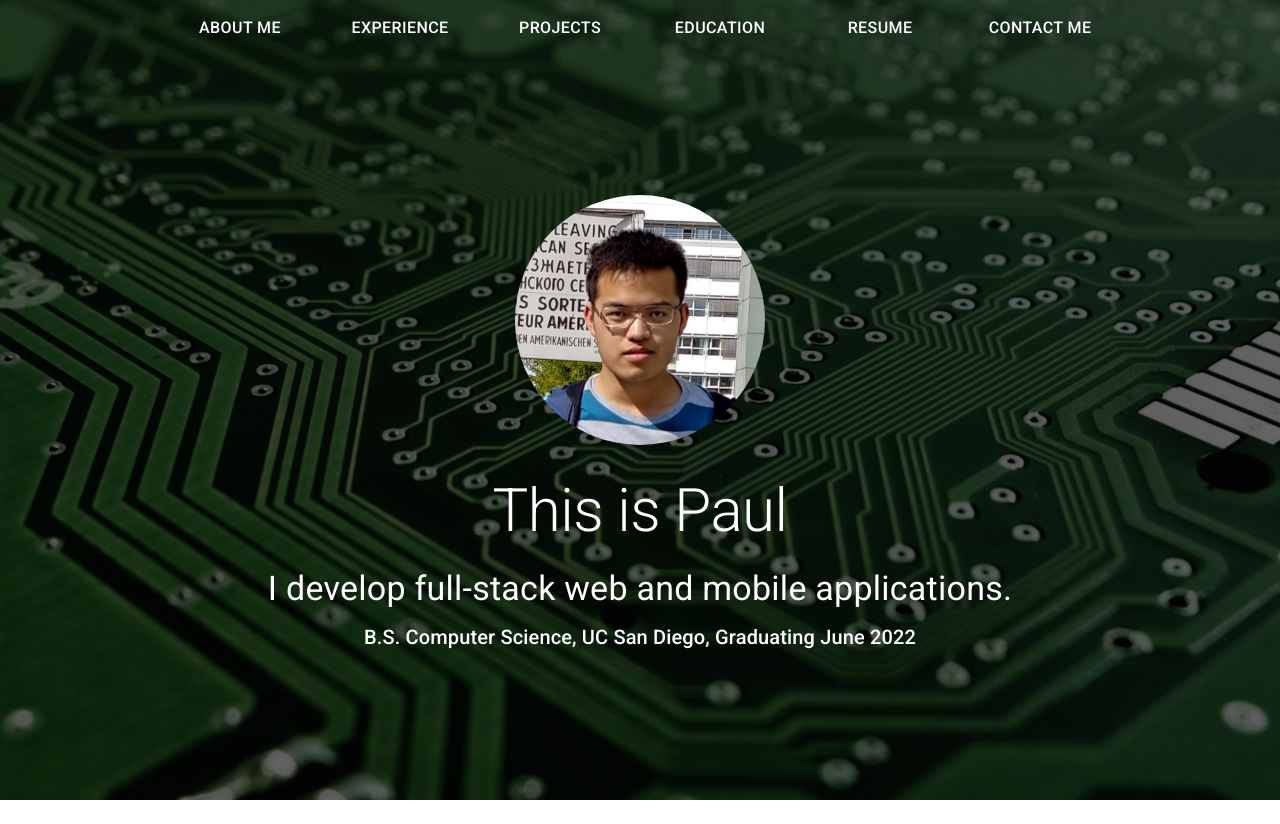
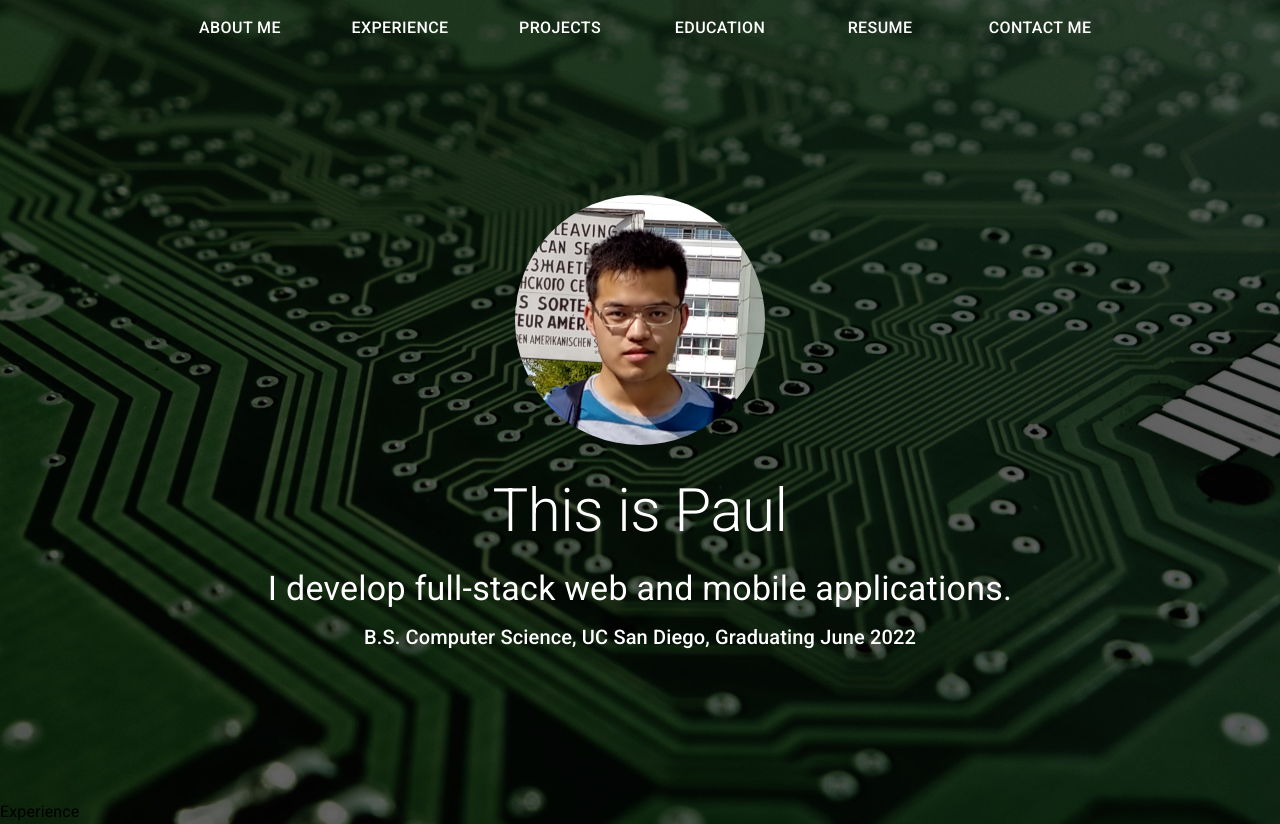
Before and after one commit to paulpan05/portfolio-website, a React (Create React App) app: page / in a window 1280 px wide. Before the commit the page ends 800 px from the top, so only its background shows below. Built offline with nearby package versions, Linux system fonts and the light colour scheme.

Commit message:
Branch deploy test

```diff
--- a/src/components/Experience.tsx
+++ b/src/components/Experience.tsx
@@ -1,7 +1,8 @@
 import React from 'react';
+import Typography from '@material-ui/core/Typography';
 
 const Experience: React.FC = () => {
-  return (<div></div>);
+  return (<Typography>Experience</Typography>);
 }
 
 export default Experience;
```
